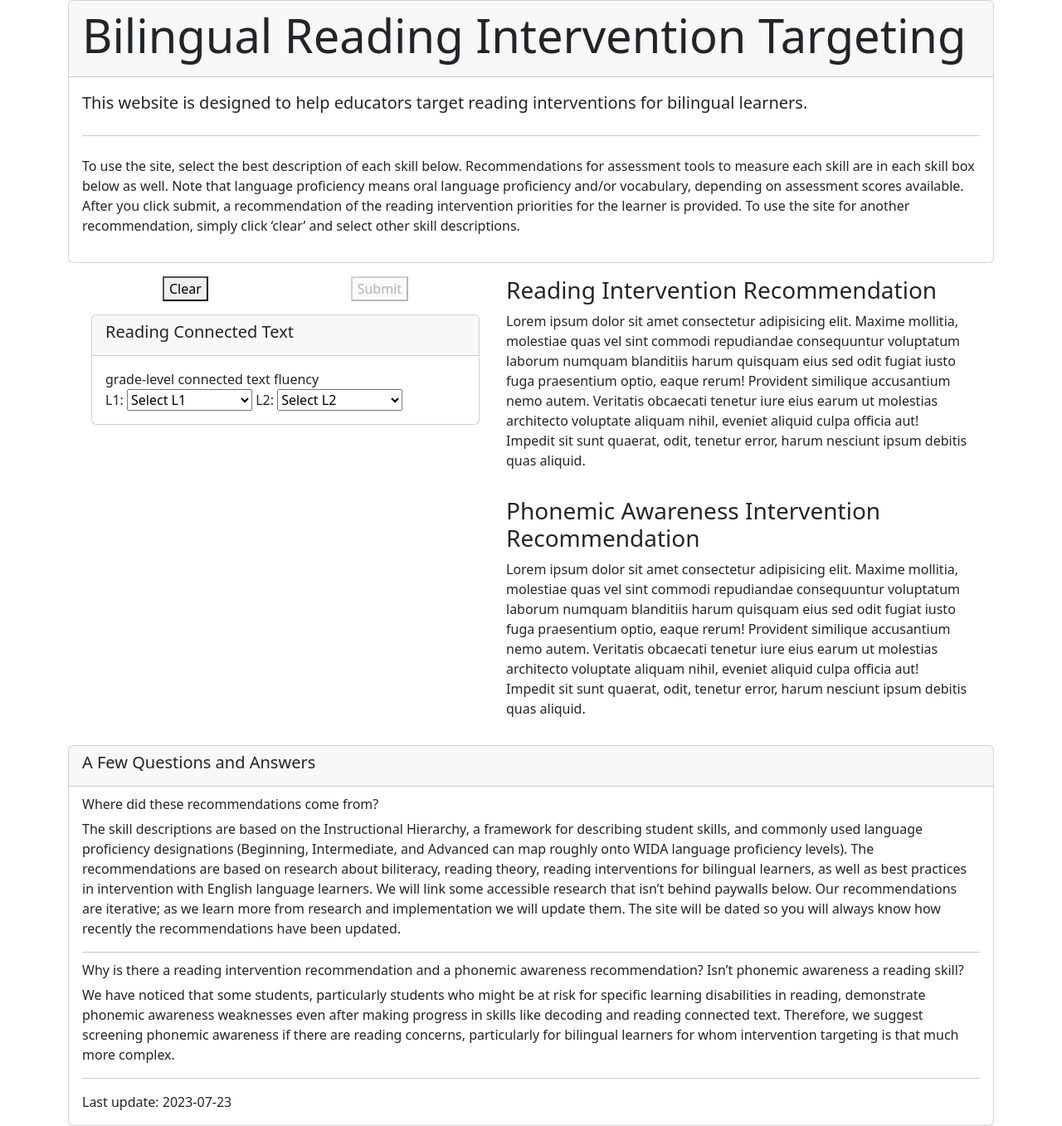
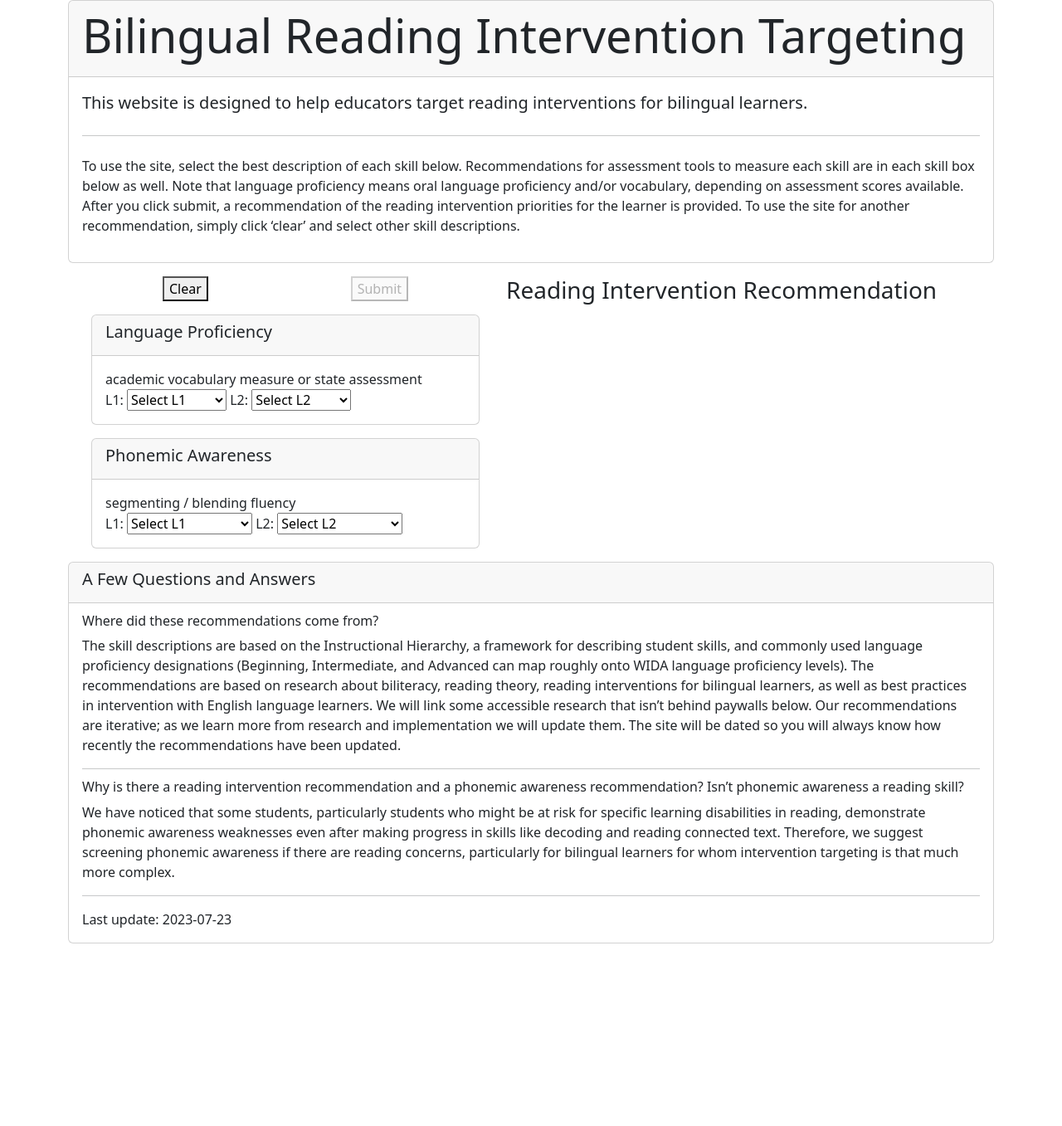
Before and after one commit to LockeNewell/brit_matrix_project, a Django app: page / in a window 1280 px wide. Shown: the whole page at 83% size. After the commit the page ends 1137 px from the top, so only its background shows below. Run offline with Django 4.2, Linux system fonts and the light colour scheme.

Commit message:
wait no it changes again....
the form changed so Language Proficiency are always visible
Reading Connected Text would only show after Language Proficiency was not default
Reading Words would only show if Reading Connected Text is not accurate
Decoding would only show if Reading Words is not accurate

submit would be disabled if all dropdowns are not the default value excluding Phonemic Awareness

```diff
--- a/brit_matrix_app/templates/bilingual_reading.html
+++ b/brit_matrix_app/templates/bilingual_reading.html
@@ -53,7 +53,36 @@
                 </button>
               </div>
 
-              <div class="p-2">
+              <div
+                class="p-2"
+                id="language_proficiency_panel">
+                <div class="card">
+                  <div class="card-header">
+                    <h5>Language Proficiency</h5>
+                  </div>
+                  <div class="card-body">
+                    <div>academic vocabulary measure or state assessment</div>
+                    <label for="language_proficiency_L1">L1:</label>
+                    <select id="language_proficiency_L1">
+                      <option value="default">Select L1</option>
+                      <option value="advanced">advanced</option>
+                      <option value="intermediate">intermediate</option>
+                      <option value="beginner">beginner</option>
+                    </select>
+
+                    <label for="language_proficiency_L2">L2:</label>
+                    <select id="language_proficiency_L2">
+                      <option value="default">Select L2</option>
+                      <option value="advanced">advanced</option>
+                      <option value="intermediate">intermediate</option>
+                      <option value="beginner">beginner</option>
+                    </select>
+                  </div>
+                </div>
+              </div>
+              <div
+                class="p-2 d-none"
+                id="reading_connected_text_panel">
                 <div class="card">
                   <div class="card-header">
                     <h5>Reading Connected Text</h5>
@@ -136,7 +165,7 @@
               </div>
 
               <div
-                class="p-2 d-none"
+                class="p-2"
                 id="phonemic_awareness_panel">
                 <div class="card">
                   <div class="card-header">
@@ -162,63 +191,11 @@
                   </div>
                 </div>
               </div>
-
-              <div
-                class="p-2 d-none"
-                id="language_proficiency_panel">
-                <div class="card">
-                  <div class="card-header">
-                    <h5>Language Proficiency</h5>
-                  </div>
-                  <div class="card-body">
-                    <div>academic vocabulary measure or state assessment</div>
-                    <label for="language_proficiency_L1">L1:</label>
-                    <select id="language_proficiency_L1">
-                      <option value="default">Select L1</option>
-                      <option value="advanced">advanced</option>
-                      <option value="intermediate">intermediate</option>
-                      <option value="beginner">beginner</option>
-                    </select>
-
-                    <label for="language_proficiency_L2">L2:</label>
-                    <select id="language_proficiency_L2">
-                      <option value="default">Select L2</option>
-                      <option value="advanced">advanced</option>
-                      <option value="intermediate">intermediate</option>
-                      <option value="beginner">beginner</option>
-                    </select>
-                  </div>
-                </div>
-              </div>
             </div>
             <div class="p-2 flex-grow-1 flex-column">
               <div class="p-2 flex-column justify-content-around">
                 <h3>Reading Intervention Recommendation</h3>
-                <p>
-                  Lorem ipsum dolor sit amet consectetur adipisicing elit.
-                  Maxime mollitia, molestiae quas vel sint commodi repudiandae
-                  consequuntur voluptatum laborum numquam blanditiis harum
-                  quisquam eius sed odit fugiat iusto fuga praesentium optio,
-                  eaque rerum! Provident similique accusantium nemo autem.
-                  Veritatis obcaecati tenetur iure eius earum ut molestias
-                  architecto voluptate aliquam nihil, eveniet aliquid culpa
-                  officia aut! Impedit sit sunt quaerat, odit, tenetur error,
-                  harum nesciunt ipsum debitis quas aliquid.
-                </p>
-              </div>
-              <div class="p-2 flex-column">
-                <h3>Phonemic Awareness Intervention Recommendation</h3>
-                <p>
-                  Lorem ipsum dolor sit amet consectetur adipisicing elit.
-                  Maxime mollitia, molestiae quas vel sint commodi repudiandae
-                  consequuntur voluptatum laborum numquam blanditiis harum
-                  quisquam eius sed odit fugiat iusto fuga praesentium optio,
-                  eaque rerum! Provident similique accusantium nemo autem.
-                  Veritatis obcaecati tenetur iure eius earum ut molestias
-                  architecto voluptate aliquam nihil, eveniet aliquid culpa
-                  officia aut! Impedit sit sunt quaerat, odit, tenetur error,
-                  harum nesciunt ipsum debitis quas aliquid.
-                </p>
+                <div id="result"></div>
               </div>
             </div>
           </div>
--- a/static/js/script.js
+++ b/static/js/script.js
@@ -1,7 +1,12 @@
 // Get the form elements and the submit button
+const result = document.getElementById('result');
 const form = document.getElementById('myForm');
 const clearButton = document.getElementById('clearButton');
 const submitButton = document.getElementById('submitButton');
+const language_proficiency_panel = document.getElementById('language_proficiency_panel');
+const language_proficiency_L1 = document.getElementById('language_proficiency_L1');
+const language_proficiency_L2 = document.getElementById('language_proficiency_L2');
+const reading_connected_text_panel = document.getElementById('reading_connected_text_panel');
 const reading_connected_text_L1 = document.getElementById('reading_connected_text_L1');
 const reading_connected_text_L2 = document.getElementById('reading_connected_text_L2');
 const reading_words_panel = document.getElementById('reading_words_panel');
@@ -13,9 +18,6 @@ const decoding_L2 = document.getElementById('decoding_L2');
 const phonemic_awareness_panel = document.getElementById('phonemic_awareness_panel');
 const phonemic_awareness_L1 = document.getElementById('phonemic_awareness_L1');
 const phonemic_awareness_L2 = document.getElementById('phonemic_awareness_L2');
-const language_proficiency_panel = document.getElementById('language_proficiency_panel');
-const language_proficiency_L1 = document.getElementById('language_proficiency_L1');
-const language_proficiency_L2 = document.getElementById('language_proficiency_L2');
 
 
 // const dropdownL2 = document.getElementById('id_l2_choice');
@@ -26,133 +28,96 @@ function resetDropdowns() {
   dropdowns.forEach((dropdown) => {
     dropdown.value = 'default';
   });
+  reading_connected_text_panel.classList.add('d-none');
   reading_words_panel.classList.add('d-none');
   decoding_panel.classList.add('d-none');
-  phonemic_awareness_panel.classList.add('d-none');
-  language_proficiency_panel.classList.add('d-none');
 
   submitButton.disabled = true;
+  result.innerText = '';
 }
-// Function to reset all reading words options to default
+
+function resetReadingConnectedTextDropdowns() {
+  reading_connected_text_L1.value = 'default';
+  reading_connected_text_L2.value = 'default';
+  resetReadingWordsDropdowns();
+}
+
 function resetReadingWordsDropdowns() {
-  const dropdowns = form.querySelectorAll('[id$="reading_words_L1"]', '[id$="reading_words_L2"]');
-  dropdowns.forEach((dropdown) => {
-    dropdown.value = 'default';
-  });
+  reading_words_L1.value = 'default';
+  reading_words_L2.value = 'default';
   resetDecodingDropdowns();
 }
-// Function to reset all reading words options to default
+
 function resetDecodingDropdowns() {
-  const dropdowns = form.querySelectorAll('[id$="decoding_L1"]', '[id$="decoding_L2"]');
-  dropdowns.forEach((dropdown) => {
-    dropdown.value = 'default';
-  });
-}
-// Function to reset all phonemic_awareness options to default
-function resetPhonemicAwarenessDropdowns() {
-  const dropdowns = form.querySelectorAll('[id$="phonemic_awareness_L1"]', '[id$="phonemic_awareness_L2"]');
-  dropdowns.forEach((dropdown) => {
-    dropdown.value = 'default';
-  });
-  resetLanguageProficiencyDropdowns();
-}
-// Function to reset all language_proficiency options to default
-function resetLanguageProficiencyDropdowns() {
-  const dropdowns = form.querySelectorAll('[id$="language_proficiency_L1"]', '[id$="language_proficiency_L2"]');
-  dropdowns.forEach((dropdown) => {
-    dropdown.value = 'default';
-  });
+  decoding_L1.value = 'default';
+  decoding_L2.value = 'default';
 }
 
+// Event listener for dropdown changes
+function onLanguageProficiencyChange() {
+  result.innerText = '';
+  if (language_proficiency_L1.value !== 'default' && language_proficiency_L2.value !== 'default') {
+    reading_connected_text_panel.classList.remove('d-none');
+  } else {
+    submitButton.disabled = true;
+    reading_connected_text_panel.classList.add('d-none');
+
+  }
+}
+function onReadingConnectedTextChange() {
+  result.innerText = '';
+  if (reading_connected_text_L1.value !== 'default' && reading_connected_text_L2.value !== 'default') {
+    if (reading_connected_text_L1.value === 'not_accurate' && reading_connected_text_L2.value === 'not_accurate') {
+      submitButton.disabled = true;
+      resetReadingWordsDropdowns();
+      reading_words_panel.classList.remove('d-none');
+    }
+    else {
+      submitButton.disabled = false;
+
+      reading_words_panel.classList.add('d-none');
+      decoding_panel.classList.add('d-none');
+    }
+  } else {
+    submitButton.disabled = true;
+    reading_words_panel.classList.add('d-none');
+    decoding_panel.classList.add('d-none');
+    resetReadingWordsDropdowns();
+  }
+}
+function onReadingWordsChange() {
+  result.innerText = '';
+  if (reading_words_L1.value !== 'default' && reading_words_L2.value !== 'default') {
+    if (reading_words_L1.value === 'not_accurate' && reading_words_L2.value === 'not_accurate') {
+      submitButton.disabled = true;
+      resetDecodingDropdowns();
+      decoding_panel.classList.remove('d-none');
+    } else {
+      submitButton.disabled = false;
+    }
+  } else {
+    submitButton.disabled = true;
+    decoding_panel.classList.add('d-none');
+    resetDecodingDropdowns();
+  }
+}
+function onDecodingChange() {
+  result.innerText = '';
+  if (decoding_L1.value !== 'default' && decoding_L2.value !== 'default') {
+    submitButton.disabled = false;
+  } else {
+    submitButton.disabled = true;
+  }
+}
+function onPhonemicAwarenessChange() {
+  result.innerText = '';
+}
 
 // Event listener for the clear button
 clearButton.addEventListener('click', function () {
   // Reset the dropdown to the default option
   resetDropdowns();
 });
-
-/* Function to check if both dropdowns have a non-default option selected
-function isFormValid() {
-  return dropdownL1.value !== 'default' && dropdownL2.value !== 'default';
-}
-// Function to check if both dropdowns have a non-default option selected
-function isFormClearable() {
-  return dropdownL1.value !== 'default' || dropdownL2.value !== 'default';
-}
-*/
-
-
-// Event listener for dropdown changes
-function onReadingConnectedTextChange() {
-  if (reading_connected_text_L1.value !== 'default' && reading_connected_text_L2.value !== 'default') {
-    if (reading_connected_text_L1.value === 'not_accurate' && reading_connected_text_L2.value === 'not_accurate') {
-      resetReadingWordsDropdowns();
-      reading_words_panel.classList.remove('d-none');
-      resetPhonemicAwarenessDropdowns();
-      phonemic_awareness_panel.classList.add('d-none');
-      language_proficiency_panel.classList.add('d-none');
-    }
-    else {
-      phonemic_awareness_panel.classList.remove('d-none');
-      reading_words_panel.classList.add('d-none');
-      decoding_panel.classList.add('d-none');
-    }
-  } else {
-    reading_words_panel.classList.add('d-none');
-    decoding_panel.classList.add('d-none');
-    phonemic_awareness_panel.classList.add('d-none');
-    language_proficiency_panel.classList.add('d-none');
-    resetReadingWordsDropdowns();
-    resetPhonemicAwarenessDropdowns();
-  }
-}
-function onReadingWordsChange() {
-  if (reading_words_L1.value !== 'default' && reading_words_L2.value !== 'default') {
-    if (reading_words_L1.value === 'not_accurate' && reading_words_L2.value === 'not_accurate') {
-      resetDecodingDropdowns();
-      decoding_panel.classList.remove('d-none');
-      resetPhonemicAwarenessDropdowns();
-      phonemic_awareness_panel.classList.add('d-none');
-      language_proficiency_panel.classList.add('d-none');
-    }
-    else {
-      phonemic_awareness_panel.classList.remove('d-none');
-      decoding_panel.classList.add('d-none');
-    }
-  } else {
-    decoding_panel.classList.add('d-none');
-    phonemic_awareness_panel.classList.add('d-none');
-    language_proficiency_panel.classList.add('d-none');
-    resetDecodingDropdowns();
-    resetPhonemicAwarenessDropdowns();
-  }
-}
-function onDecodingChange() {
-  if (decoding_L1.value !== 'default' && decoding_L2.value !== 'default') {
-    phonemic_awareness_panel.classList.remove('d-none');
-  } else {
-    phonemic_awareness_panel.classList.add('d-none');
-    language_proficiency_panel.classList.add('d-none');
-    resetPhonemicAwarenessDropdowns();
-  }
-}
-function onPhonemicAwarenessChange() {
-  if (phonemic_awareness_L1.value !== 'default' && phonemic_awareness_L2.value !== 'default') {
-    language_proficiency_panel.classList.remove('d-none');
-  } else {
-    language_proficiency_panel.classList.add('d-none');
-    resetLanguageProficiencyDropdowns();
-  }
-}
-function onLanguageProficiencyChange() {
-  if (language_proficiency_L1.value !== 'default' && language_proficiency_L2.value !== 'default') {
-
-    submitButton.disabled = false;
-  } else {
-    submitButton.disabled = true;
-
-  }
-}
 
 
 // Event listener for dropdowns
```
